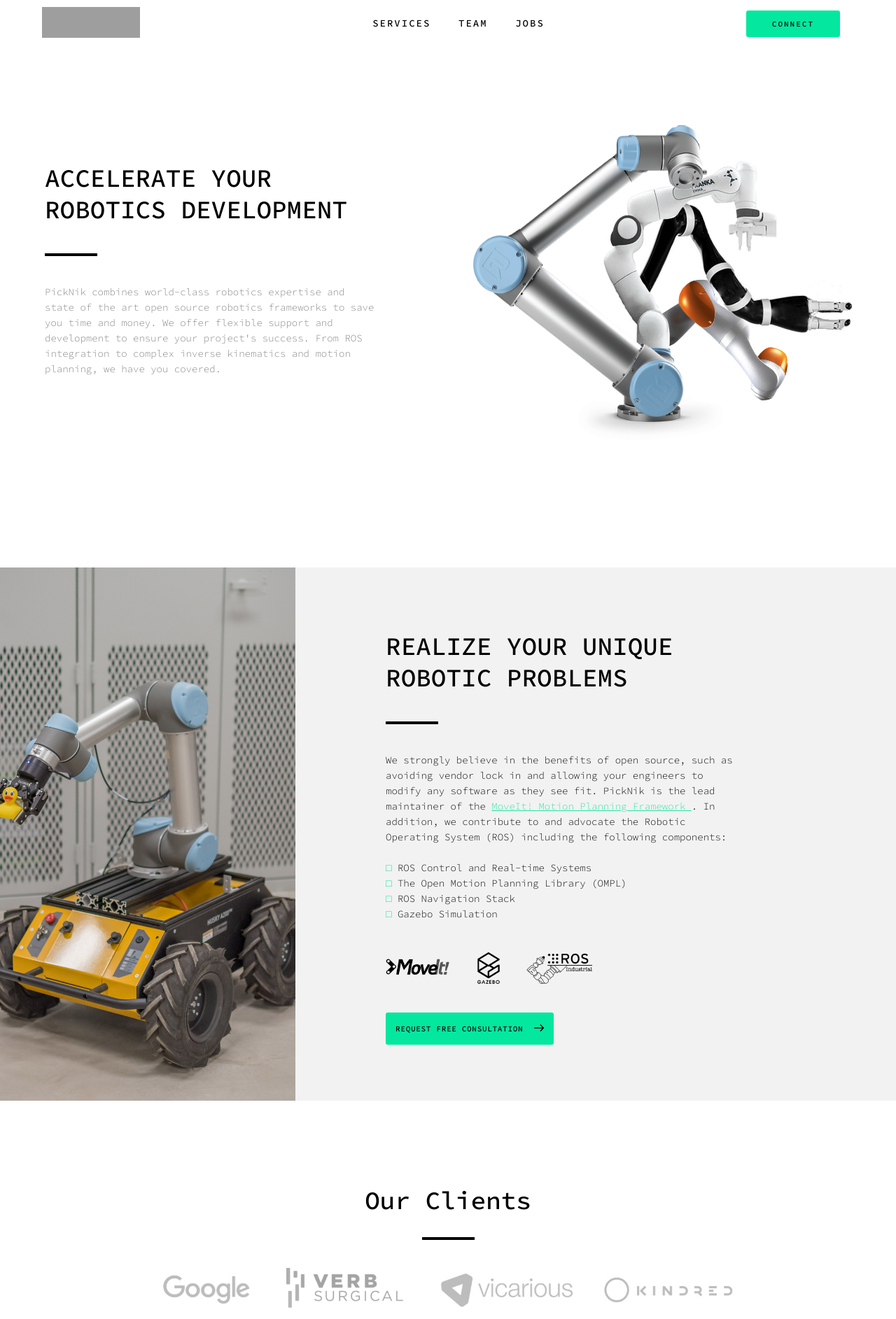
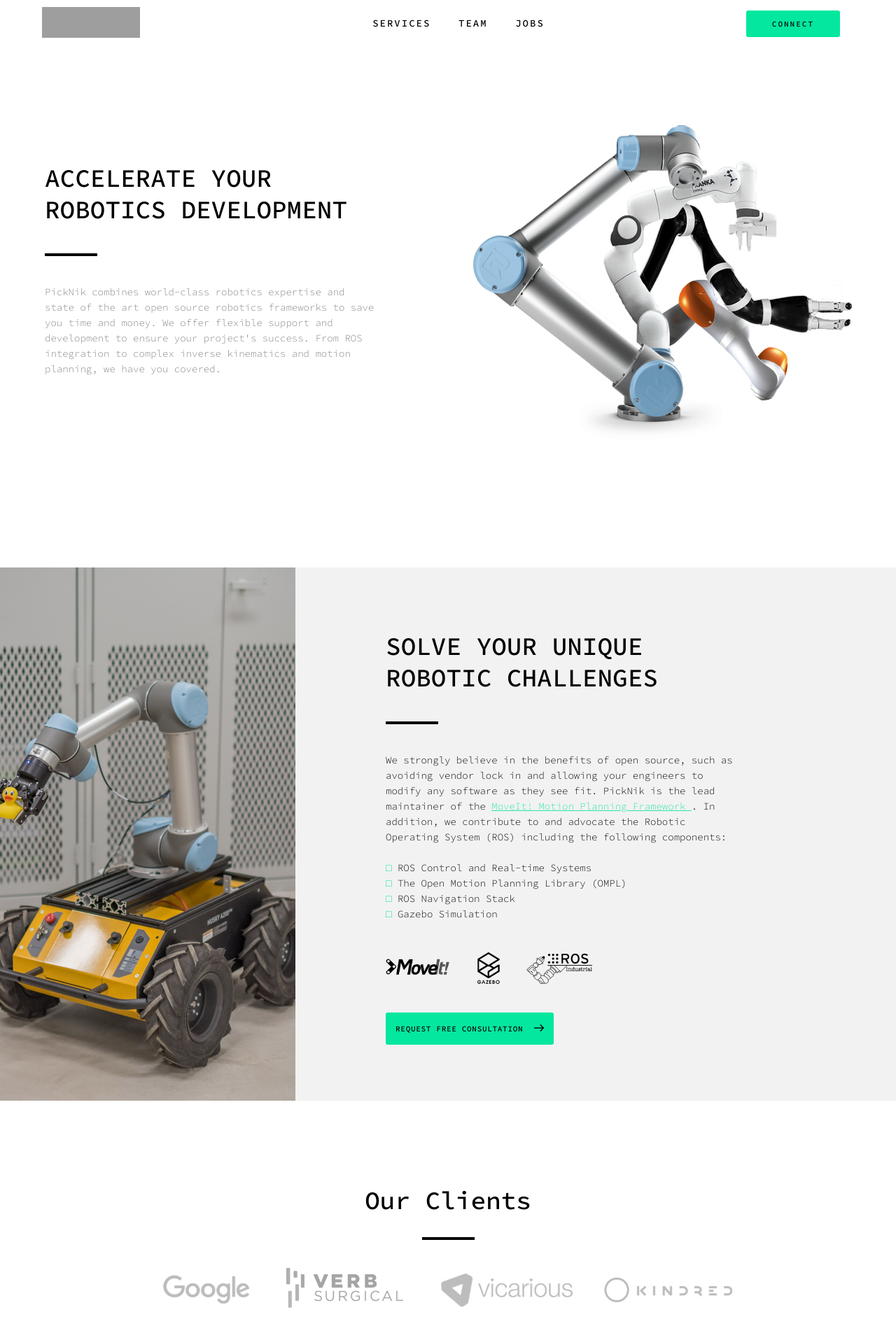
Before and after one commit to PickNikRobotics/beta_moveit_website, a Jekyll site: the page built from index.md, in a window 1280 px wide. Shown: the top 1885 px of the page at 70% size. Built offline with Jekyll 4.4.1, drawn with Linux system fonts in a browser that asks for light colours; nearby versions of some CDN libraries; grey boxes are pictures that could not be loaded.

Commit message:
subtitle change (#45)
Changed "Realize Your Unique Robotic Problems" to "Solve Your Unique Robotic Challenges"

```diff
--- a/_layouts/home.html
+++ b/_layouts/home.html
@@ -24,8 +24,8 @@
             <div class="introCol1"></div>
             <div class="introCol2">
                 <div class="introPadding">
-                    <div class="introTitle">REALIZE YOUR UNIQUE
-                        <br/>ROBOTIC PROBLEMS</div>
+                    <div class="introTitle">SOLVE YOUR UNIQUE
+                        <br/>ROBOTIC CHALLENGES</div>
                     <div class="line"></div>
                     <div class="introSubText">
                         We strongly believe in the benefits of open source, such as avoiding vendor lock in and allowing your engineers to modify any software as they see fit. PickNik is the lead maintainer of the
```
